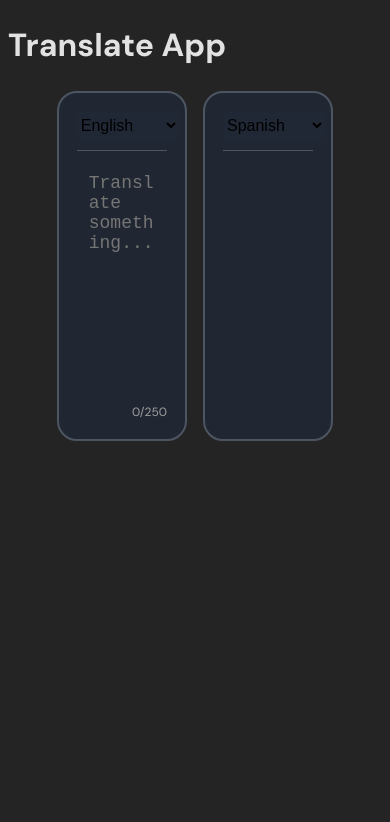
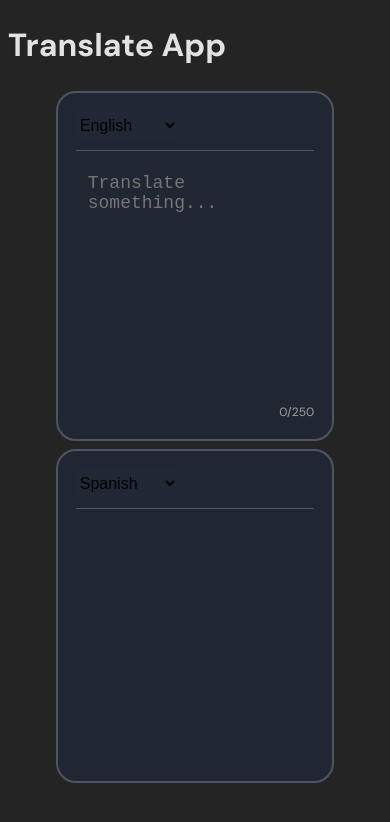
Before and after one commit to Marcobc-exe/translate-app, a React (Vite) app: page / in a window 390 px wide. Shown: the top 822 px of the page. Built offline with nearby package versions, Linux system fonts and the light colour scheme.

Commit message:
style: adding responsive design

```diff
--- a/src/components/translator/Translator.tsx
+++ b/src/components/translator/Translator.tsx
@@ -4,12 +4,9 @@ import { TextArea } from "../Inputs/Input";
 import { OutPutTextArea } from "../messages/TextTranslated";
 import { TranslateMessages } from "../messages/TranslateMessages";
 import { SelectSourceLan, SelectTargetLan } from "../Selects/SelectLanguage";
-import { Grid } from "@mui/material";
+import { Grid, useMediaQuery, useTheme } from "@mui/material";
 import { useDebounce } from "../../hooks/useDebounce";
 
-/**
- * Todo: integrate responsive design
- */
 const MAX_LENGTH = 250;
 
 export const Translator = () => {
@@ -20,6 +17,17 @@ export const Translator = () => {
 
   const { mutate, data, isError, isPending } = useTranslate();
   const debounceInput = useDebounce(input, 500);
+
+  /*
+    xs 0px
+    sm 600px
+    md 900px
+    lg 1200px
+    xl 1536px
+  */
+  const theme = useTheme();
+  const mobile = useMediaQuery(theme.breakpoints.down("sm"));
+  const tablet = useMediaQuery(theme.breakpoints.down("md"));
 
   const handleTranslate = (text?: string) => {
     mutate({
@@ -37,16 +45,16 @@ export const Translator = () => {
   return (
     <Grid
       container
-      spacing={2}
+      spacing={mobile ? 1 : 2}
       columns={16}
-      columnGap={2}
+      columnGap={mobile ? 1 : 2}
       sx={{
         justifyContent: "center",
       }}
     >
       {/* INPUT */}
       <Grid
-        size={6}
+        size={(tablet ?? mobile) ? 12 : 6}
         bgcolor={"#212936CC"}
         sx={{
           borderRadius: "20px",
@@ -67,7 +75,7 @@ export const Translator = () => {
 
       {/* OUTPUT */}
       <Grid
-        size={6}
+        size={(tablet ?? mobile) ? 12 : 6}
         bgcolor={"#212936CC"}
         sx={{
           borderRadius: "20px",
```
